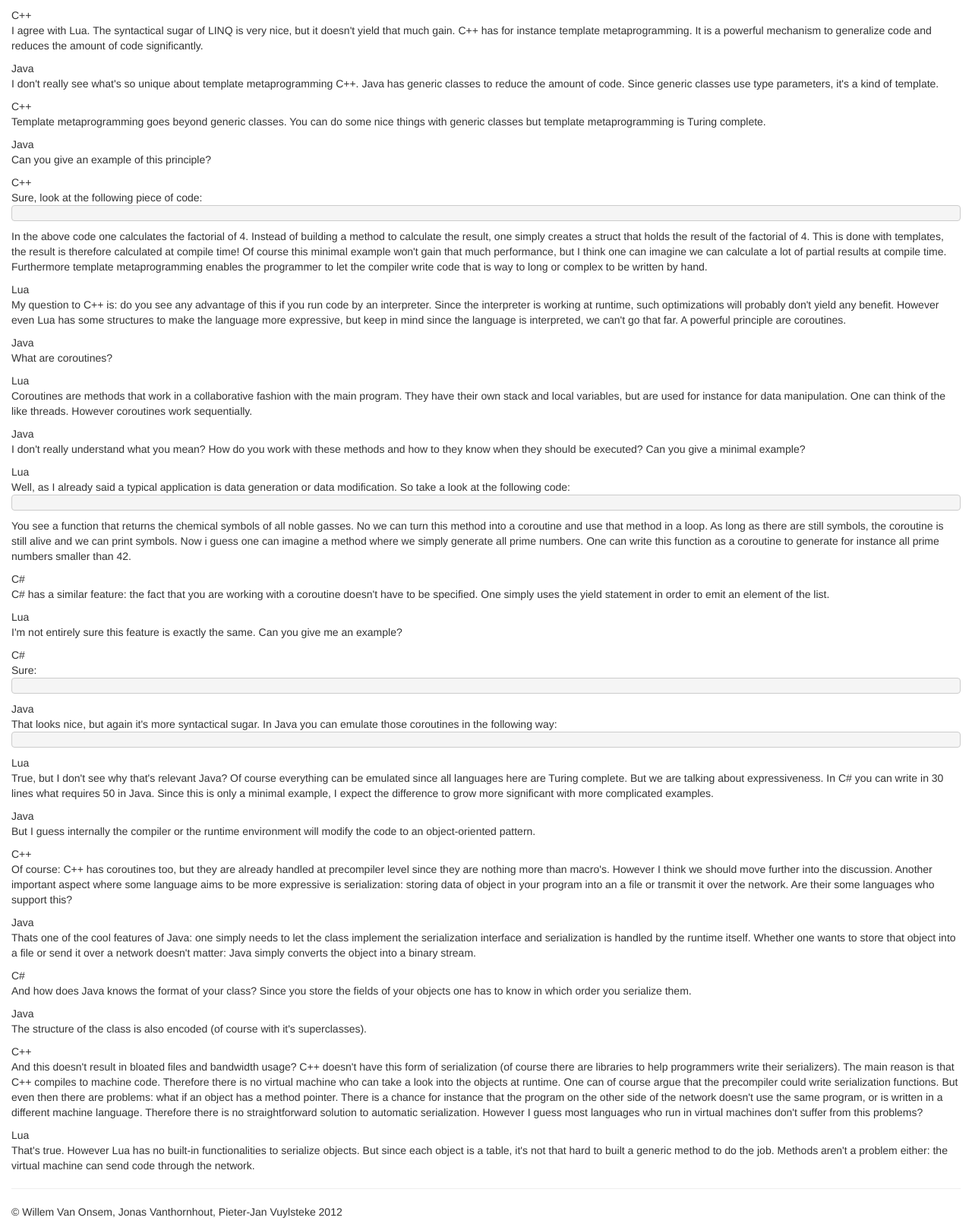
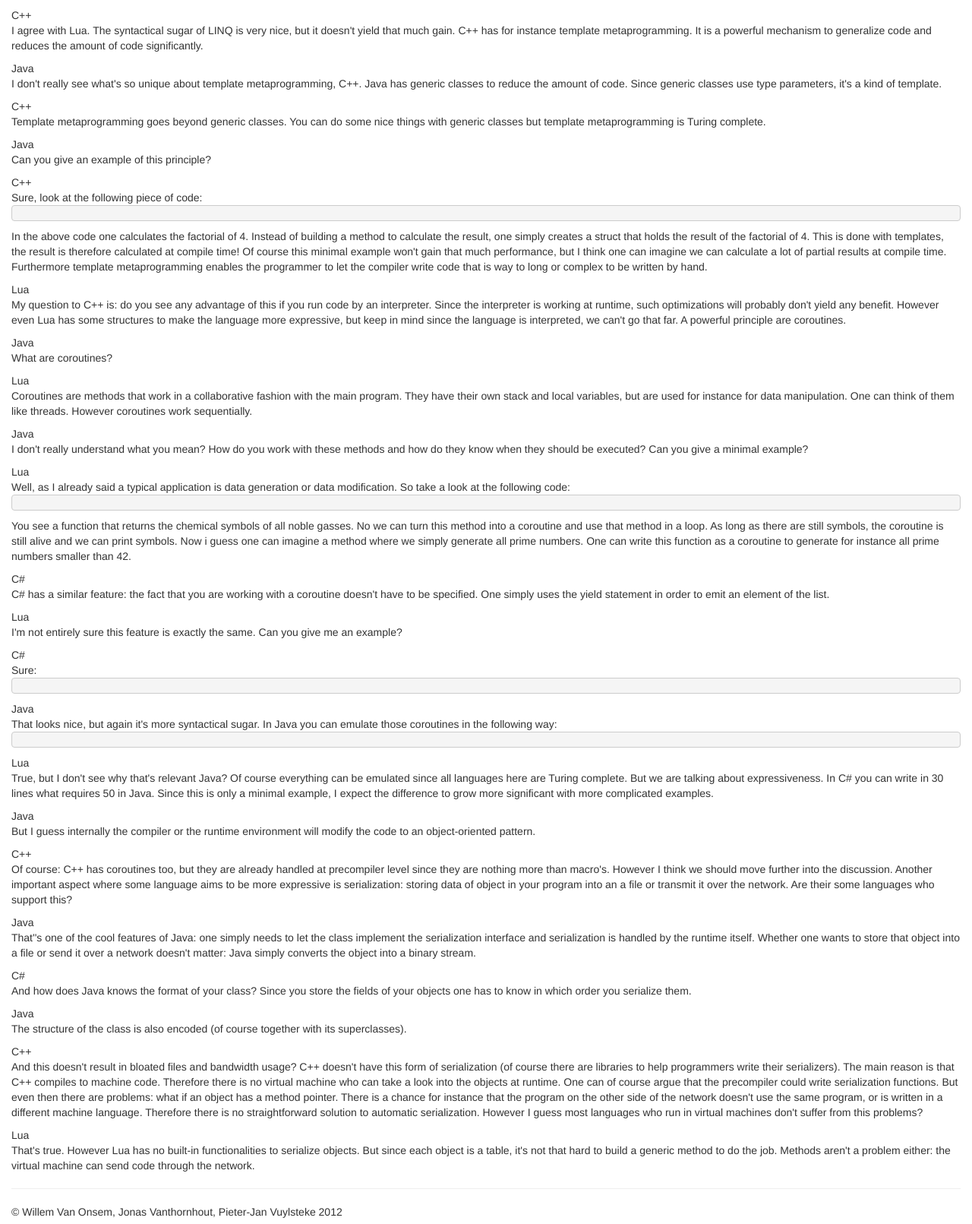
Before and after one commit to KommuSoft/CplKul2012, a PHP site: page /expressiveness.php in a window 1280 px wide. Shown: the part 721-2332 px from the top of the page at 76% size. Run offline with PHP 8.4, Linux system fonts and the light colour scheme; some libraries are stand-ins or nearby versions.

Commit message:
tussentijdse commit  bij het overlezen
git-svn-id: file:///home/kommusoft/tmpgit/svncpl@84 3f48092c-57cf-4b77-94f4-3dec9eb1df5f

```diff
--- a/Website/cpl/bibliography.php
+++ b/Website/cpl/bibliography.php
@@ -45,7 +45,7 @@
 		$bib[1] = new Item('Programming Languages - C++ N3290', 'ANSI', '11/04/2011');
 		$bib[2] = new Item("The design and evolution of C++", "Bjarne Stroustrup", "1994");
 		$bib[3] = new Website("http://www.gamedev.net/page/resources/_/technical/game-programming/using-lua-with-c-r2275", "03/10/2012");
-		$bib[4] = new Website("http://www.lua.org/manual/5.2/manual.html", "19/11/2012");
+		$bib[4] = new Website("http://www.lua.org/manual/5.2/manual.html#3.4.2", "19/11/2012");
 		$bib[5] = new Item("Functional Programming for Everyday .NET Development", "Jeremy Miller", '2009');
 		$bib[6] = new Item("Haskell and C++ Template Metaprogramming", "Bartosz Milewski", "2011");
 		//$bib[7] = new Item("Concepts of Programming Languages, Tenth Edition", "Robert W. Sebesta", "2012");
--- a/Website/cpl/questions/expressiveness.php
+++ b/Website/cpl/questions/expressiveness.php
@@ -38,14 +38,14 @@
 		$cSharp0 = parent::cSharpSays("In C# expressiveness is mainly supported by introducing special syntax for domain specific features. As an example, take for instance the LINQ framework. It enables one to write object-oriented queries in SQL-style:".$code0);
 		$lua0 = parent::luaSays("I don't see the importance of this syntactical sugar. It's a nice feature that eliminates a lot of noise, but one can argue that by using LINQ the amount of code isn't reduced signifcantly since one can write this by method calls. In my opinion the expressiveness of a language is more determined by the ability of the compiler to modify simple lines of code into a complex structure. Since this reduces the amount of work the programmer needs to do.");
 		$cpp0_0 = parent::cppSays("I agree with Lua. The syntactical sugar of LINQ is very nice, but it doesn't yield that much gain. C++ has for instance template metaprogramming. It is a powerful mechanism to generalize code and reduces the amount of code significantly.");
-		$java0 = parent::javaSays("I don't really see what's so unique about template metaprogramming C++. Java has generic classes to reduce the amount of code. Since generic classes use type parameters, it's a kind of template.");
+		$java0 = parent::javaSays("I don't really see what's so unique about template metaprogramming, C++. Java has generic classes to reduce the amount of code. Since generic classes use type parameters, it's a kind of template.");
 		$cpp0 = parent::cppSays("Template metaprogramming goes beyond generic classes. You can do some nice things with generic classes but template metaprogramming is Turing complete.");
 		$java1 = parent::javaSays("Can you give an example of this principle?");
 		$cpp1 = parent::cppSays("Sure, look at the following piece of code:".$code1."In the above code one calculates the factorial of 4. Instead of building a method to calculate the result, one simply creates a struct that holds the result of the factorial of 4. This is done with templates, the result is therefore calculated at compile time! Of course this minimal example won't gain that much performance, but I think one can imagine we can calculate a lot of partial results at compile time. Furthermore template metaprogramming enables the programmer to let the compiler write code that is way to long or complex to be written by hand.");
 		$lua1 = parent::luaSays("My question to C++ is: do you see any advantage of this if you run code by an interpreter. Since the interpreter is working at runtime, such optimizations will probably don't yield any benefit. However even Lua has some structures to make the language more expressive, but keep in mind since the language is interpreted, we can't go that far. A powerful principle are coroutines.");
 		$java2_0 = parent::javaSays("What are coroutines?");
-		$lua2 = parent::luaSays("Coroutines are methods that work in a collaborative fashion with the main program. They have their own stack and local variables, but are used for instance for data manipulation. One can think of the like threads. However coroutines work sequentially.");
-		$java3 = parent::javaSays("I don't really understand what you mean? How do you work with these methods and how to they know when they should be executed? Can you give a minimal example?");
+		$lua2 = parent::luaSays("Coroutines are methods that work in a collaborative fashion with the main program. They have their own stack and local variables, but are used for instance for data manipulation. One can think of them like threads. However coroutines work sequentially.");
+		$java3 = parent::javaSays("I don't really understand what you mean? How do you work with these methods and how do they know when they should be executed? Can you give a minimal example?");
 		$lua3 = parent::luaSays("Well, as I already said a typical application is data generation or data modification. So take a look at the following code: ".$code2."You see a function that returns the chemical symbols of all noble gasses. No we can turn this method into a coroutine and use that method in a loop. As long as there are still symbols, the coroutine is still alive and we can print symbols. Now i guess one can imagine a method where we simply generate all prime numbers. One can write this function as a coroutine to generate for instance all prime numbers smaller than 42.");
 		$cSharp1 = parent::cSharpSays("C# has a similar feature: the fact that you are working with a coroutine doesn't have to be specified. One simply uses the yield statement in order to emit an element of the list.");
 		$lua4 = parent::luaSays("I'm not entirely sure this feature is exactly the same. Can you give me an example?");
@@ -54,11 +54,11 @@
 		$lua5 = parent::luaSays("True, but I don't see why that's relevant Java? Of course everything can be emulated since all languages here are Turing complete. But we are talking about expressiveness. In C# you can write in 30 lines what requires 50 in Java. Since this is only a minimal example, I expect the difference to grow more significant with more complicated examples.");
 		$java4 = parent::javaSays("But I guess internally the compiler or the runtime environment will modify the code to an object-oriented pattern.");
 		$cpp3 = parent::cppSays("Of course: C++ has coroutines too, but they are already handled at precompiler level since they are nothing more than macro's. However I think we should move further into the discussion. Another important aspect where some language aims to be more expressive is serialization: storing data of object in your program into an a file or transmit it over the network. Are their some languages who support this?");
-		$java5 = parent::javaSays("Thats one of the cool features of Java: one simply needs to let the class implement the serialization interface and serialization is handled by the runtime itself. Whether one wants to store that object into a file or send it over a network doesn't matter: Java simply converts the object into a binary stream.");
+		$java5 = parent::javaSays("That''s one of the cool features of Java: one simply needs to let the class implement the serialization interface and serialization is handled by the runtime itself. Whether one wants to store that object into a file or send it over a network doesn't matter: Java simply converts the object into a binary stream.");
 		$cSharp3 = parent::cSharpSays("And how does Java knows the format of your class? Since you store the fields of your objects one has to know in which order you serialize them.");
-		$java6 = parent::javaSays("The structure of the class is also encoded (of course with it's superclasses).");
+		$java6 = parent::javaSays("The structure of the class is also encoded (of course together with its superclasses).");
 		$cpp4 = parent::cppSays("And this doesn't result in bloated files and bandwidth usage? C++ doesn't have this form of serialization (of course there are libraries to help programmers write their serializers). The main reason is that C++ compiles to machine code. Therefore there is no virtual machine who can take a look into the objects at runtime. One can of course argue that the precompiler could write serialization functions. But even then there are problems: what if an object has a method pointer. There is a chance for instance that the program on the other side of the network doesn't use the same program, or is written in a different machine language. Therefore there is no straightforward solution to automatic serialization. However I guess most languages who run in virtual machines don't suffer from this problems?");
-		$lua6 = parent::luaSays("That's true. However Lua has no built-in functionalities to serialize objects. But since each object is a table, it's not that hard to built a generic method to do the job. Methods aren't a problem either: the virtual machine can send code through the network.");
+		$lua6 = parent::luaSays("That's true. However Lua has no built-in functionalities to serialize objects. But since each object is a table, it's not that hard to build a generic method to do the job. Methods aren't a problem either: the virtual machine can send code through the network.");
 		//$lua0 = parent::luaSays("Lua aims to be an expressive language. A proof of this expressiveness is for instance coroutine support.");
 		//$cSharp0 = parent::cSharpSays("What makes coroutines actually an expressive part of the language? C# itself has coroutine support too. Of course it helps the programmer to specify better list generation, but it doesn't but let's say that it adds only little expressiveness to the language.");
 		//$lua1 = parent::luaSays("That's partly because the coroutine support in C# is somehow limited to list generation.");
--- a/Website/cpl/questions/oop.php
+++ b/Website/cpl/questions/oop.php
@@ -34,11 +34,11 @@
 //JavaScript is perhaps the best known prototype-based programming language, which employs cloning from prototypes rather than inheriting from a class. Another scripting language that takes this approach is Lua.
 //Prototype-based programming is a style of object-oriented programming in which classes are not present, and behavior reuse (known as inheritance in class-based languages) is performed via a process of cloning existing objects that serve as prototypes. This model can also be known as classless, prototype-oriented or instance-based programming. Delegation is the language feature that supports prototype-based programming.
 
-		$lua0 = parent::luaSays("The authors of Lua didn't want to turn Lua into an object-oriented language, because a fixed programming paradigm wasn't what they wanted. However, the mechanism of classes and objects can be implemented with tables. A table is the main, and the only, data structure in Lua. Tables are implemented as associative arrays. That are arrays where not only numbers can be used as indexes, but any other type (except nil). The other 7 types are number, string, table, function, userdata, boolean and thread. In that way, to go back to the concept of object-oriented programming, the keys of the table can be used as the names of the fields and methods by using the type string. Above that, functions are first-class values. This means that functions can be assigned to variables, passed as arguments to functions, returned from functions and stored in tables. So, functions can be stored as the values in a table. It is now possible to call a method by using the key in the table, which is the name of the method.");
-		$java0 = parent::javaSays("In contrast, Java is an object-oriented language and there is direct support for classes. To give an example of a class:".$code0."Is it possible to give an analogue of this in Lua?");
-		$lua1 = parent::luaSays("Of course.".$code1. "I will clarify this piece of code a bit. Car is of type table as mentioned above. At line 2, an element with key \"speed\" and value 0 is added to the table." /*Line 2 is syntactic sugar for Car[\"speed\"] = 0*/ . " At line 5, we declare a constructor and put it in the table Car as well. At line 13, a similar thing happens. The \"self\"  parameter is necessary, because we want to specify the object the method has to operate on." /*Line 5 is also syntactic sugar for Car[\"new\"] = function (self,o)."*/);
+		$lua0 = parent::luaSays("The authors of Lua didn't want to turn Lua into an object-oriented language, because a fixed programming paradigm wasn't what they wanted. However, the mechanism of classes and objects can be implemented with tables. A table is the main, and the only, data structure in Lua. Tables are implemented as associative arrays. That are arrays where not only numbers can be used as indexes, but any other type (except nil). In that way, to go back to the concept of object-oriented programming, the keys of the table can be used as the names of the fields and methods by using the type string. Above that, functions are first-class values. This means that functions can be assigned to variables, passed as arguments to functions, returned from functions and stored in tables. So, functions can be stored as the values in a table. It is now possible to call a method by using the key in the table, which is the name of the method.");
+		$java0 = parent::javaSays("In contrast, Java is an object-oriented language and there is direct support for classes. To give an example of a class:".$code0."Is it possible to give an equivalent example of this in Lua?");
+		$lua1 = parent::luaSays("Of course.".$code1. "I will clarify this piece of code a bit. Car is of type table as mentioned above. At line 2, an element with key \"speed\" and value 0 is added to the table." /*Line 2 is syntactic sugar for Car[\"speed\"] = 0*/ . " At line 5, we declare a constructor and put it in the table Car as well. At line 13, a similar thing happens. The \"self\"  variable is necessary, because we want to specify the object the method has to operate on." /*Line 5 is also syntactic sugar for Car[\"new\"] = function (self,o)."*/);
 		$cpp0 = parent::cppSays("For me, the body of the constructor isn't clear yet. What is meant with the setmetatable method and the \"__index\" construct on lines 7 and 8?");
-		$lua2 = parent::luaSays("Before I explain this, I will give some background about metatables and metamethods. When you try to access an absent field in a table, the result is nil. However, there is a way to get around this. In the case of an absent field, the interpreter looks for an \"__index\" metamethod in the metatable of this table. Usually, this method isn't available, so the result is a nil value as explained before. But if it is available, the metamethod will provide the result. A metatable is just like any other table, except that it also contains metamethods. A table can have a metatable by using the \"setmetatable\" construct as shown in line 7 where \"self\" is the metatable of \"o\". This mechanism allows the programmer to propose a way to proceed if the basic execution mechanism fails. Operator overloading is possible with this too. There are metamethods like \"__add\", \"__mod\", \"__pow\", \"__eq\", \"__lt\", etc. The way to perform the \"+\" operation on two tables isn't defined. The solution is to define the \"__add\" metamethod.");
+		$lua2 = parent::luaSays("Before I explain this, I will give some background about metatables and metamethods. When you try to access an absent field in a table, the result is nil. However, there is a way to get around this. In the case of an absent field, the interpreter looks for an \"__index\" metamethod in the metatable of that table. Usually, this method isn't available, so the result is a nil value as explained before. But if it is available, the metamethod will provide the result. A metatable is just like any other table, except that it also contains metamethods. A table can have a metatable by using the \"setmetatable\" construct as shown in line 7 where \"self\" is the metatable of \"o\". This mechanism allows the programmer to propose a way to proceed if the basic execution mechanism fails. Operator overloading is possible with this too. There are metamethods like \"__add\", \"__mod\", \"__pow\", \"__eq\", \"__lt\", etc. The way to perform the \"+\" operation on two tables isn't defined. The solution is to define the \"__add\" metamethod.");
 		$java1 = parent::javaSays("");
 		//metamethods and tables uitleggen
 		//dan overgaan op inheritance
--- a/Website/cpl/questions/portability.php
+++ b/Website/cpl/questions/portability.php
@@ -28,7 +28,7 @@
 	unsigned long size = 5;
 	int arr[size];
 }";
-		$lua0 = parent::luaSays("Most designers of programming languages today spend a lot of effort to make their language more portable I guess. The designers of Lua however wanted a portable system from the start.");
+		$lua0 = parent::luaSays("Most designers of programming languages today spend a lot of effort to make their language more portable, I guess. The designers of Lua however wanted a portable system from the start.");
 		$cSharp0 = parent::cSharpSays("Can you give any evidence for this statement?");
 		$lua1 = parent::luaSays("Well, Lua originates from two languages: DEL and SOL. The designers of Lua argued that since both languages were used by a slightly different audience, they could not make much assumptions about their platform configurations.");
 		$cpp0 = parent::cppSays("I have a remark: aren't all programming languages that are interpreted or run in a virtual machine in some extent portable? What makes Lua special in this perspective?");
@@ -44,7 +44,7 @@
 		$cpp3 = parent::cppSays("Most C++ compilers support a lot of popular instruction set extensions. Therefore, the virtual machines will not increase performance.");
 		$cSharp2 = parent::cSharpSays("Probably true. However this requires the code to be compiled on the target machine. Therefore the source code should be available. Most software developers tend to hide the source code in order to protect their technology. Compiling the code to virtual machine instructions is a first step to hide the source code.");
 		$lua5 = parent::luaSays("Probably true. An open question however is if backwards compatibility is really necessary. I don't see what backwards compatibility has to do with portability?");
-		$cpp4 = parent::cppSays("Since you can't ship each possible driver and library with your code, backwards compatibility is somehow related to portability. If your code is not backwards compatible, you have a large chance stuff will break at the client side. In C++ backwards compatibility is an important issue. More than 1300 pages were written in order to keep the language backwards compatbile".parent::bib()->cite(1).". I agree that's a huge cost to achieve compatibility. However C++ is used with a lot of legacy code what makes the effort justified. However a glue language like Lua probably doesn't need to be backwards compatible since the glue logic is used for only one application.");
+		$cpp4 = parent::cppSays("Since you can't ship each possible driver and library with your code, backwards compatibility is somehow related to portability. If your code is not backwards compatible, you have a large chance stuff will break at the client side. In C++ backwards compatibility is an important issue. More than 1300 pages were written in order to keep the language backwards compatible".parent::bib()->cite(1).". I agree that's a huge cost to achieve compatibility, but C++ is used with a lot of legacy code which makes the effort justified. However a glue language like Lua probably doesn't need to be backwards compatible since the glue logic is used for only one application.");
 		$lua6 = parent::luaSays("True, another reason I think is that Lua remains an interpreted language. The more complex the runtime compiler, the slower the program will run. Therefore legacy features probably imply a bloated language and thus bloated programs.");
 		$cSharp3 = parent::cSharpSays("But hasn't Lua got a compiler? As far as I know one can already preprocess the programming code into byte code for a Lua virtual machine. In that aspect Lua doesn't have to worry about a bloated language.");
 		$lua7 = parent::luaSays("Lua has a compiler, but keep in mind even the virtual machine instructions are not backwards compatible. For instance until version 4, the virtual machine was stack-based. Now Lua uses a register-based approach. Furthermore the number of instructions has been reduced: the first version had more than sixty instructions, now there are less than forty.");
--- a/Website/cpl/questions/typing.php
+++ b/Website/cpl/questions/typing.php
@@ -46,7 +46,7 @@
 
 		$lua1 = parent::luaSays("But doesn't a strong type system lead to horrible code? In strong type systems not every type is compatible with the expected type, so a lot of conversions are needed. Also the reuse of variables is more difficult.");
 
-		$cpp1 = parent::cppSays("That's not completely true. You can use implicit casting. This means that the programmer specifies how an object of one type can be converted in another type. Then the compiler tries to cast the object in the desired type. Off course this is sometimes a source of unwanted behaviour. That's why a programmer can declare the cast 'explicit', that way you have to specify which cast you want to use where. I think C# has a similar thing?");
+		$cpp1 = parent::cppSays("That's not completely true. You can use implicit casting. This means that the programmer specifies how an object of one type can be converted in another type. Then the compiler tries to cast the object in the desired type. Of course this is sometimes a source of unwanted behaviour. That's why a programmer can declare the cast 'explicit', that way you have to specify which cast you want to use where. I think C# has a similar thing?");
 
 		$cSharp1 = parent::cSharpSays("Indeed, although it's called a conversion in C#. The programmer specifies the conversions and the compiler will search for a chain of conversions to convert a variable to a given object. This is of course an argument to say C# is a weakly typed language. However since the program has to specify these conversions first, it's debatable. It can make the type system less strong but it doesn't create a weak type system.");
 
@@ -56,7 +56,7 @@
 
 		$lua3 = parent::luaSays("I agree. In retrospect, the designers could have removed this" . parent::bib()->cite(0) . ". The automatic conversion from strings to numbers can indeed be troublesome. But the automatic conversion from numbers to strings doesn't really lead to problems.");
 
-		$cSharp2 = parent::cSharpSays("I want to react on argument of higher-order programming: it's not that difficult to implement it in the static typing paradigm: C# is a higher-order programming language. Methods can be stored as variables. These methods are then stored in a ''delegate'' structure. The delegate structure specifies the signature of the function. The compiler uses duck typing to check if the selected function matches with the given signature.");
+		$cSharp2 = parent::cSharpSays("I want to react on the argument of higher-order programming: it's not that difficult to implement it in the static typing paradigm: C# is a higher-order programming language. Methods can be stored as variables. These methods are then stored in a ''delegate'' structure. The delegate structure specifies the signature of the function. The compiler uses duck typing to check if the selected function matches with the given signature.");
 
 		$lua4 = parent::luaSays("I know C# has some elegant structures to deal with higher-order programming. But the Lua support is even more elegant: use first-class values. However Lua is still an interpreted scripting language. That means code is compiled and checked at runtime. In order to make the run-time compiler fast, we needs small and simple code. C# is way too complex to be a fast scripting language. You also mentioned duck typing, this system is also used by Lua.");
 
@@ -64,7 +64,7 @@
 
 		$lua5 = parent::luaSays("Lua solves this problem with an abstract stack. The slots in this stack can contain Lua values with an arbitrary type. When a certain type has a mapping between C and Lua (for example numbers) there are 2 available functions. The injection function transforms a C value to a Lua one, the projection function works the other way around. The real problem is when there is no direct mapping. Then the API offers you to manipulate the stack positions.");
 
-		$java0 = parent::javaSays("If a programmer doesn't have to specify the types of his/her variables in Lua, how can you check for the type?");
+		$java0 = parent::javaSays("If a programmer doesn't have to specify the types of his/her variables in Lua, how can you check the type?");
 
 		$lua6 = parent::luaSays("It's not so that Lua doesn't use types internally, they are only transparent for the programmer. But to answer your question: Lua has support for run-time type information. For example:" . parent::codeInline($codeRTTI, "lua") . "So if a programmer would like to use the type of his/her variables, Lua provides an answer.");
 
```
Also changed, not shown: 2 other files.
